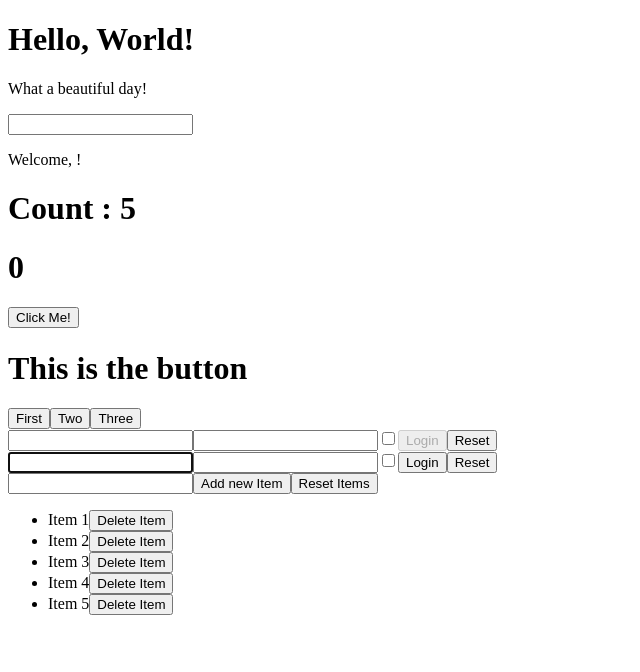
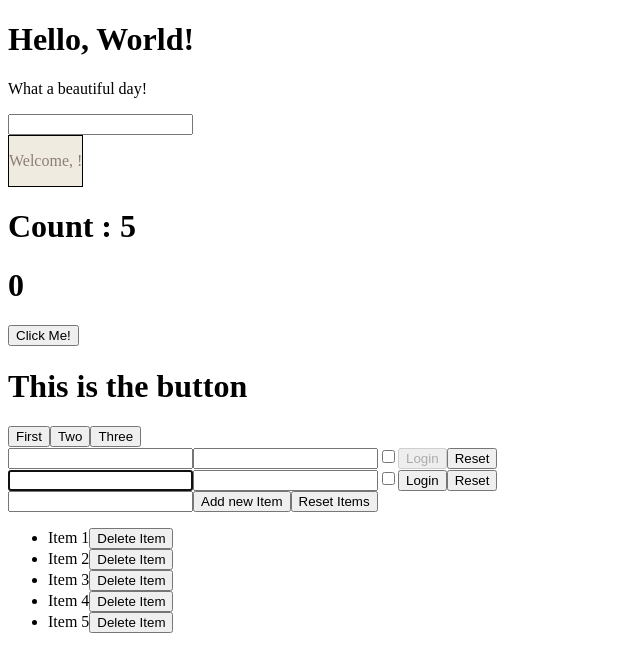
Before and after one commit to AngeloC94/React-Exercises, a React (Create React App) app: page / in a window 1280 px wide. Shown: the top 672 px of the page, without its empty margins (0-640 px from the left). Built offline with nearby package versions, Linux system fonts and the light colour scheme.

Commit message:
styling components 01 done

```diff
--- a/src/ClickTracker.js
+++ b/src/ClickTracker.js
@@ -4,7 +4,7 @@ export class ClickTracker extends React.Component {
     state = {
         name: "",
     }
-    buttonHandlerEvent = (event) => {
+    buttonEvent = (event) => {
         this.setState(() => {
             return {
                 name: event.target.name
@@ -15,9 +15,9 @@ export class ClickTracker extends React.Component {
     render() {
         return (<React.Fragment>
             <h1>This is the {this.state.name} button</h1>
-            <button name="first" onClick={this.buttonHandlerEvent}>First</button>
-            <button name="second" onClick={this.buttonHandlerEvent}>Two</button>
-            <button name="third" onClick={this.buttonHandlerEvent}>Three</button>
+            <button name="first" onClick={this.buttonEvent}>First</button>
+            <button name="second" onClick={this.buttonEvent}>Two</button>
+            <button name="third" onClick={this.buttonEvent}>Three</button>
         </React.Fragment>)
     }
 }
--- a/src/Welcome.js
+++ b/src/Welcome.js
@@ -3,11 +3,14 @@ import { Age } from "./Age";
 
 export class Welcome extends React.Component {
     render(){
+
+
+
         return (
-        <>
+        <div className="welcome">
             <p>Welcome, {this.props.name}!</p>
             {this.props.age && this.props.name === 'John' && <Age age= {this.props.age}/>}
-        </>
+        </div>
         )
     }
 }
--- /dev/null
+++ b/src/index.css
@@ -0,0 +1,6 @@
+.welcome {
+    background-color: #f0ebe1;
+    color: #8b7f75;
+    border: 1px solid black;
+    width: fit-content;
+}
--- a/src/index.js
+++ b/src/index.js
@@ -1,6 +1,6 @@
 import ReactDOM from "react-dom"
 import { App } from "./App"
-
+import './index.css'
 
 const root = document.querySelector('#root')
 ReactDOM.render(<App />, root)
```
